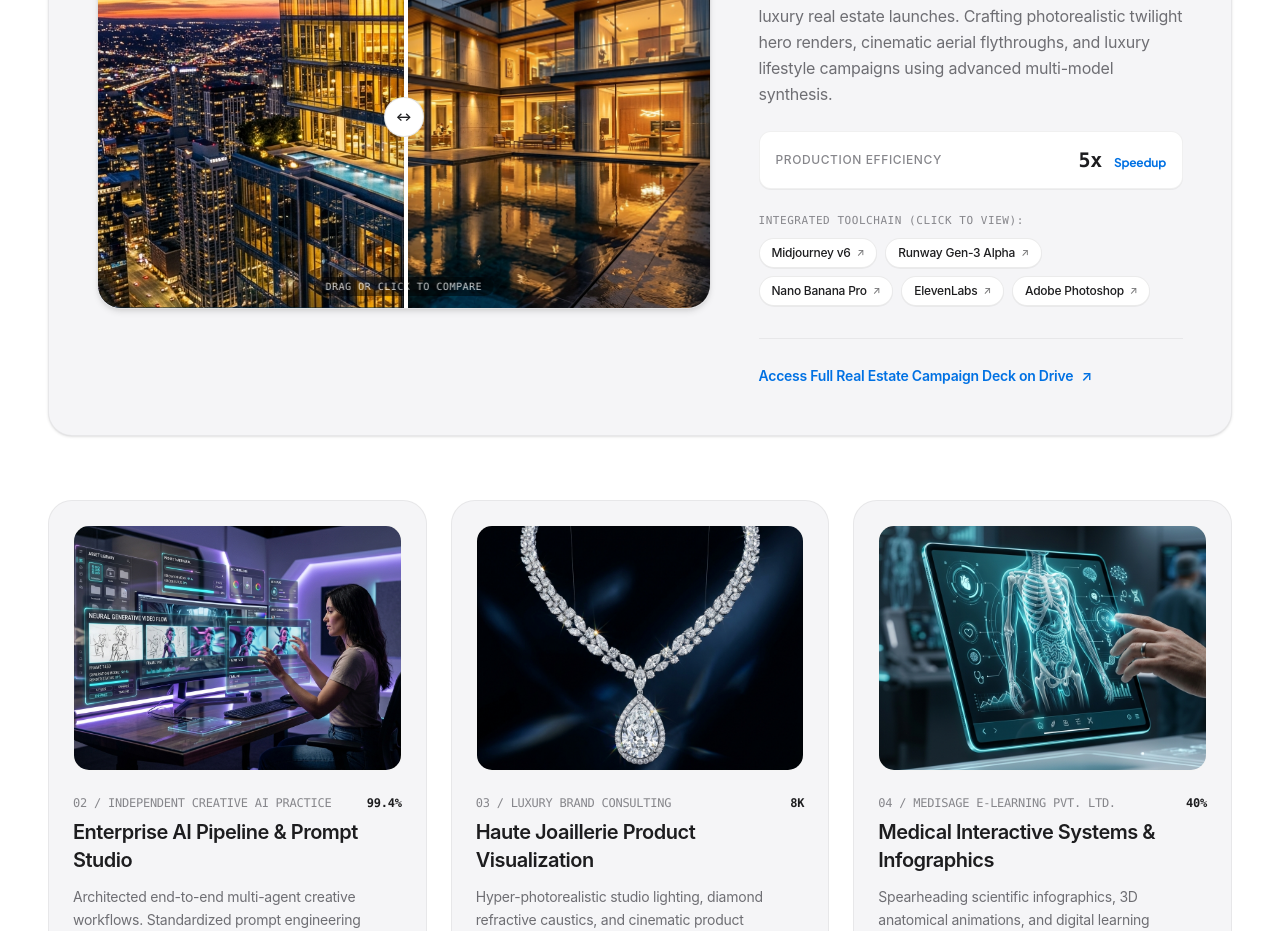
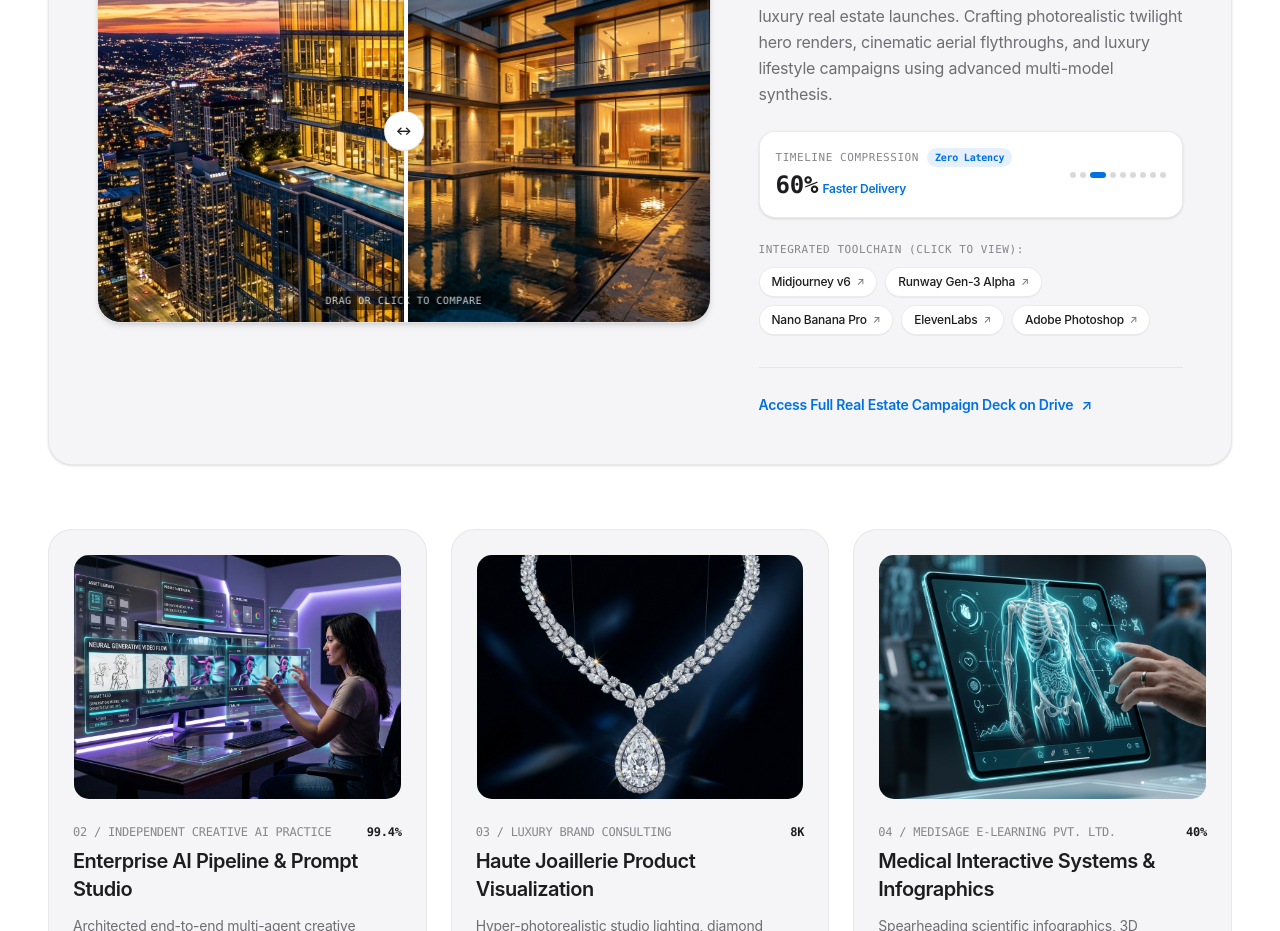
Before and after one commit to vedv0987-cloud/vedprakash-portfolio, a Next.js app: page / in a window 1280 px wide. Shown: the part 1360-2291 px from the top of the page. Built offline with nearby package versions, Linux system fonts and the light colour scheme.

Commit message:
feat: add dynamic auto-cycling executive metrics pill to featured bento showcase

```diff
--- a/src/components/sections/BentoShowcase.tsx
+++ b/src/components/sections/BentoShowcase.tsx
@@ -1,15 +1,37 @@
 'use client';
 
-import { useRef, useEffect } from 'react';
+import { useState, useRef, useEffect } from 'react';
 import Image from 'next/image';
+import { motion, AnimatePresence } from 'framer-motion';
 import { bentoProjects, siteConfig, toolLinks } from '@/data/portfolio';
 import BeforeAfterSlider from '@/components/ui/BeforeAfterSlider';
 import { gsap } from '@/hooks/useGSAP';
 
+const dynamicMetrics = [
+  { label: 'Production Efficiency', value: '5x', suffix: 'Speedup', badge: 'AI Automation' },
+  { label: 'Render Fidelity', value: '8K', suffix: 'Broadcast Master', badge: 'Lossless CGI' },
+  { label: 'Timeline Compression', value: '60%', suffix: 'Faster Delivery', badge: 'Zero Latency' },
+  { label: 'Prompt Architecture', value: '99.4%', suffix: 'Accuracy', badge: 'Seed Locked' },
+  { label: 'Campaign Impact', value: '3x', suffix: 'Engagement Lift', badge: 'Luxury Real Estate' },
+  { label: 'Cost Optimization', value: '40%', suffix: 'Budget Saved', badge: 'Scalable Pipeline' },
+  { label: 'Visual Consistency', value: '100%', suffix: 'Persistence', badge: 'Multi-Model' },
+  { label: 'Camera Direction', value: '60 FPS', suffix: 'Cinema Flow', badge: 'Volumetric Flight' },
+  { label: 'Audio Spatial Design', value: 'Lossless', suffix: 'Studio SFX', badge: 'ElevenLabs Voice' },
+];
+
 export default function BentoShowcase() {
+  const [metricIndex, setMetricIndex] = useState(0);
   const sectionRef = useRef<HTMLElement | null>(null);
   const featured = bentoProjects[0];
   const secondary = bentoProjects.slice(1);
+
+  // Auto-cycle dynamic metrics every 2.6 seconds
+  useEffect(() => {
+    const interval = setInterval(() => {
+      setMetricIndex((prev) => (prev + 1) % dynamicMetrics.length);
+    }, 2600);
+    return () => clearInterval(interval);
+  }, []);
 
   useEffect(() => {
     if (!sectionRef.current) return;
@@ -33,6 +55,8 @@ export default function BentoShowcase() {
     }, sectionRef);
     return () => ctx.revert();
   }, []);
+
+  const currentMetric = dynamicMetrics[metricIndex];
 
   return (
     <section
@@ -102,14 +126,49 @@ export default function BentoShowcase() {
                 {featured.description}
               </p>
 
-              {/* Verified Impact Pill */}
-              <div className="mt-6 py-3.5 px-4 rounded-xl bg-white border border-black/[0.06] flex items-center justify-between shadow-2xs">
-                <span className="text-xs font-medium uppercase tracking-wider text-[#86868b]">
-                  Production Efficiency
-                </span>
-                <span className="text-xl font-bold text-[#1d1d1f] font-mono">
-                  {featured.stats.metric} <span className="text-xs text-[#0071e3] font-sans">Speedup</span>
-                </span>
+              {/* Dynamic Cycling Impact Pill */}
+              <div className="mt-6 p-4 rounded-2xl bg-white border border-black/[0.08] shadow-sm overflow-hidden">
+                <div className="flex items-center justify-between min-h-[44px]">
+                  <AnimatePresence mode="wait">
+                    <motion.div
+                      key={currentMetric.label}
+                      initial={{ opacity: 0, y: 12 }}
+                      animate={{ opacity: 1, y: 0 }}
+                      exit={{ opacity: 0, y: -12 }}
+                      transition={{ duration: 0.35, ease: [0.16, 1, 0.3, 1] as const }}
+                      className="flex flex-col"
+                    >
+                      <div className="flex items-center gap-2">
+                        <span className="text-[11px] font-mono uppercase tracking-wider text-[#86868b] font-medium">
+                          {currentMetric.label}
+                        </span>
+                        <span className="text-[10px] font-mono px-2 py-0.5 rounded-full bg-[#0071e3]/10 text-[#0071e3] font-semibold">
+                          {currentMetric.badge}
+                        </span>
+                      </div>
+                      <div className="mt-0.5">
+                        <span className="text-2xl font-bold text-[#1d1d1f] font-mono tabular-nums">
+                          {currentMetric.value}
+                        </span>{' '}
+                        <span className="text-xs text-[#0071e3] font-semibold">
+                          {currentMetric.suffix}
+                        </span>
+                      </div>
+                    </motion.div>
+                  </AnimatePresence>
+
+                  {/* Dot step indicator */}
+                  <div className="flex items-center gap-1">
+                    {dynamicMetrics.map((_, idx) => (
+                      <span
+                        key={idx}
+                        className={`h-1.5 rounded-full transition-all duration-300 ${
+                          metricIndex === idx ? 'w-4 bg-[#0071e3]' : 'w-1.5 bg-black/15'
+                        }`}
+                      />
+                    ))}
+                  </div>
+                </div>
               </div>
 
               {/* Clickable Tool Tags */}
```
